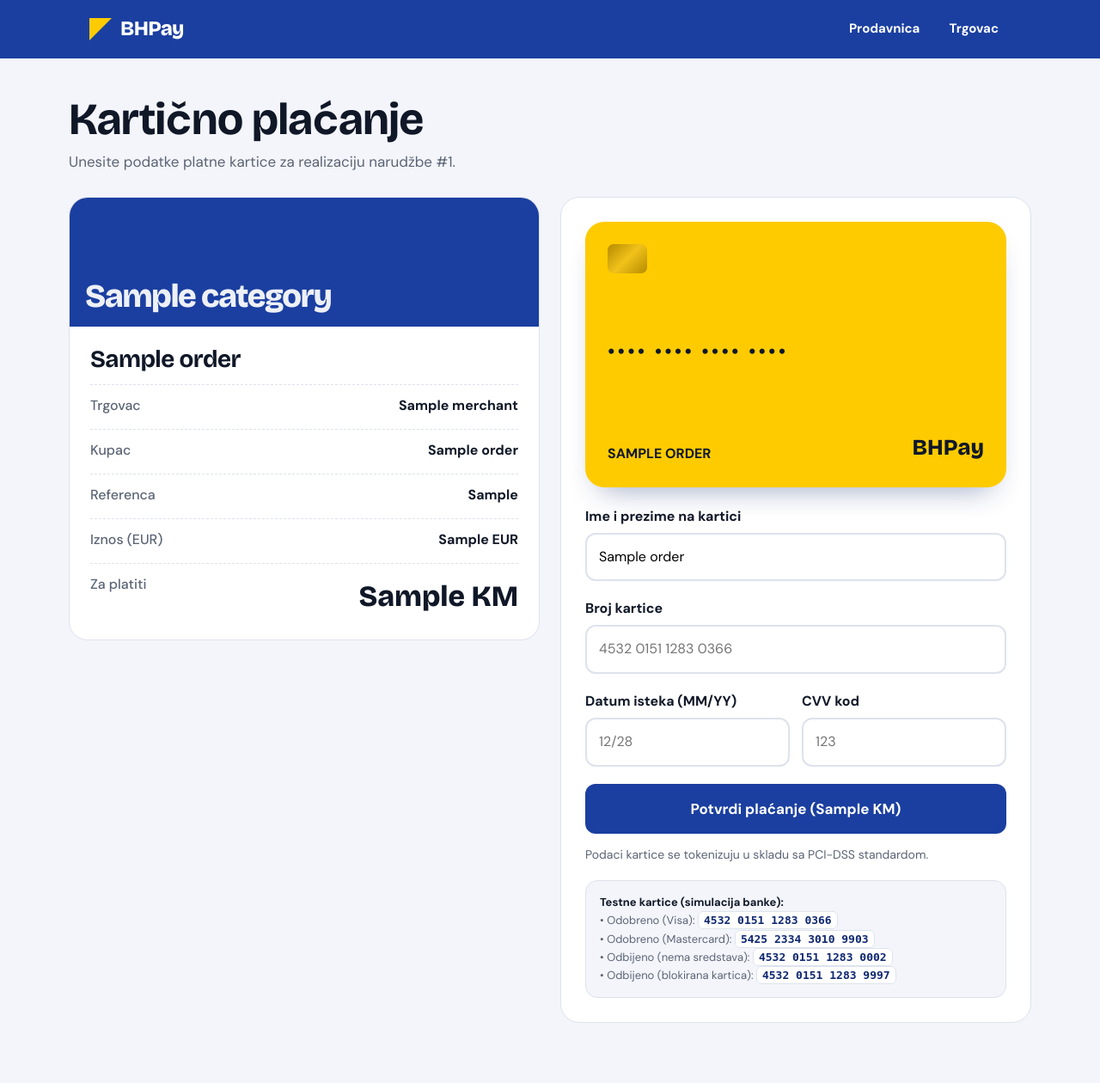
After one commit to University-of-Zenica/EP2627-Tim4, a Spring app: template src/main/resources/templates/payment-gateway.html in a window 1280 px wide. The commit adds this page. Shown: the whole page at 86% size. Run offline with Thymeleaf, Linux system fonts and the light colour scheme; the template is opened without the code that fills it: most values are stand-ins (such as "Sample title", 1, 10 or a date in 2020); data that the repository does not hold is empty.

Commit message:
Implementiran BHPay Payment Gateway servis, 3D Secure provjera i ekrani za plaćanje

```diff
--- /dev/null
+++ b/src/main/resources/templates/payment-gateway.html
@@ -0,0 +1,162 @@
+<!DOCTYPE html>
+<html lang="bs" xmlns:th="http://www.thymeleaf.org">
+<head>
+    <meta charset="UTF-8">
+    <meta name="viewport" content="width=device-width, initial-scale=1">
+    <link rel="preconnect" href="https://fonts.googleapis.com">
+    <link href="https://fonts.googleapis.com/css2?family=Bricolage+Grotesque:wght@700;800&family=DM+Sans:wght@400;500;700&display=swap" rel="stylesheet">
+    <style th:replace="~{fragments/style :: css}"></style>
+    <style>
+        /* Prilagodba kartice i password polja za formu plaćanja */
+        .pay-card.flat {
+            transform: none;
+            animation: none;
+            margin: 0 auto 22px;
+            max-width: 100%;
+            box-shadow: 0 18px 34px -18px rgba(15, 40, 112, .45);
+        }
+        input[type=password] {
+            width: 100%;
+            font: inherit;
+            padding: 14px;
+            border: 2px solid var(--line);
+            border-radius: 12px;
+            margin-bottom: 20px;
+            background: var(--white);
+        }
+        .row-2 {
+            display: grid;
+            grid-template-columns: 1fr 1fr;
+            gap: 14px;
+        }
+        .alert-err {
+            background: #FEE2E2;
+            color: #991B1B;
+            border: 1px solid #FCA5A5;
+            padding: 14px 16px;
+            border-radius: 12px;
+            margin-bottom: 20px;
+            font-size: 14px;
+            font-weight: 600;
+        }
+        .test-box {
+            margin-top: 18px;
+            padding: 14px 16px;
+            background: var(--paper);
+            border: 1px solid var(--line);
+            border-radius: 14px;
+            font-size: 13px;
+            color: var(--muted);
+            line-height: 1.65;
+        }
+        .test-box strong { color: var(--ink); }
+        .test-box code {
+            background: var(--white);
+            border: 1px solid var(--line);
+            padding: 2px 6px;
+            border-radius: 6px;
+            font-weight: 700;
+            color: var(--blue-deep);
+        }
+    </style>
+    <title>Sigurno kartično plaćanje - BHPay</title>
+</head>
+<body>
+<header class="topbar"><div class="wrap">
+    <a class="logo" href="/"><i></i>BHPay</a>
+    <nav class="nav"><a href="/">Prodavnica</a><a href="/admin/orders">Trgovac</a></nav>
+</div></header>
+
+<main class="wrap page">
+    <h1>Kartično plaćanje</h1>
+    <p class="lead">Unesite podatke platne kartice za realizaciju narudžbe #<span th:text="${order.id}">1</span>.</p>
+
+    <div class="checkout">
+        <section class="panel summary" th:attr="data-cat=${order.product.category}">
+            <div class="tile-top"><span th:text="${order.product.category}">Kategorija</span></div>
+            <div class="inner">
+                <h2 th:text="${order.productName}">Proizvod</h2>
+                <div class="line"><span>Trgovac</span><span th:text="${order.merchant.name}">Trgovac</span></div>
+                <div class="line"><span>Kupac</span><span th:text="${order.customerName}">Kupac</span></div>
+                <div class="line"><span>Referenca</span><span th:text="${tx.transactionReference}">BHP-0000</span></div>
+                <div class="line"><span>Iznos (EUR)</span><span><span th:text="${tx.amountEur}">0.00</span> EUR</span></div>
+                <div class="line"><span>Za platiti</span><span class="total"><span th:text="${tx.amountBam}">0.00</span> KM</span></div>
+            </div>
+        </section>
+
+        <section class="panel">
+            <div th:if="${error}" class="alert-err" th:text="${error}">Poruka o grešci</div>
+
+            <div class="pay-card flat" aria-hidden="true">
+                <div class="chip-ic"></div>
+                <div class="num" id="previewNum">•••• •••• •••• ••••</div>
+                <div class="row">
+                    <span id="previewName" th:text="${#strings.toUpperCase(order.customerName)}">IME I PREZIME</span>
+                    <span class="brand" id="previewBrand">BHPay</span>
+                </div>
+            </div>
+
+            <form action="/gateway/submit-card" method="POST">
+                <input type="hidden" name="txRef" th:value="${tx.transactionReference}" />
+
+                <label for="cardHolderName">Ime i prezime na kartici</label>
+                <input id="cardHolderName" type="text" name="cardHolderName" required th:value="${order.customerName}" />
+
+                <label for="cardNumber">Broj kartice</label>
+                <input id="cardNumber" type="text" name="cardNumber" maxlength="19" required placeholder="4532 0151 1283 0366" autocomplete="off" />
+
+                <div class="row-2">
+                    <div>
+                        <label for="expiryDate">Datum isteka (MM/YY)</label>
+                        <input id="expiryDate" type="text" name="expiryDate" maxlength="5" required placeholder="12/28" />
+                    </div>
+                    <div>
+                        <label for="cvv">CVV kod</label>
+                        <input id="cvv" type="password" name="cvv" maxlength="4" required placeholder="123" />
+                    </div>
+                </div>
+
+                <button type="submit" class="btn block">Potvrdi plaćanje (<span th:text="${tx.amountBam}">0.00</span> KM)</button>
+                <p class="note">Podaci kartice se tokenizuju u skladu sa PCI-DSS standardom.</p>
+            </form>
+
+            <div class="test-box">
+                <strong>Testne kartice (simulacija banke):</strong><br>
+                • Odobreno (Visa): <code>4532 0151 1283 0366</code><br>
+                • Odobreno (Mastercard): <code>5425 2334 3010 9903</code><br>
+                • Odbijeno (nema sredstava): <code>4532 0151 1283 0002</code><br>
+                • Odbijeno (blokirana kartica): <code>4532 0151 1283 9997</code>
+            </div>
+        </section>
+    </div>
+</main>
+
+<script>
+    const numInput = document.getElementById('cardNumber');
+    const nameInput = document.getElementById('cardHolderName');
+    const expInput = document.getElementById('expiryDate');
+    const previewNum = document.getElementById('previewNum');
+    const previewName = document.getElementById('previewName');
+    const previewBrand = document.getElementById('previewBrand');
+
+    numInput.addEventListener('input', function (e) {
+        let v = e.target.value.replace(/\D/g, '').substring(0, 16);
+        e.target.value = v.replace(/(.{4})/g, '$1 ').trim();
+        previewNum.textContent = e.target.value || '•••• •••• •••• ••••';
+        if (v.startsWith('4')) previewBrand.textContent = 'VISA';
+        else if (/^5[1-5]/.test(v) || /^2[2-7]/.test(v)) previewBrand.textContent = 'MASTERCARD';
+        else previewBrand.textContent = 'BHPay';
+    });
+
+    nameInput.addEventListener('input', function (e) {
+        previewName.textContent = e.target.value.toUpperCase() || 'IME I PREZIME';
+    });
+
+    expInput.addEventListener('input', function (e) {
+        let v = e.target.value.replace(/\D/g, '').substring(0, 4);
+        if (v.length >= 3) v = v.substring(0, 2) + '/' + v.substring(2);
+        e.target.value = v;
+    });
+</script>
+</body>
+</html>
```
Also changed, not shown: src/main/java/com/example/bhpay/controller/CheckoutController.java (+16 -10 lines), src/main/java/com/example/bhpay/controller/PaymentGatewayController.java (added, +100 -0 lines), src/main/java/com/example/bhpay/service/PaymentGatewayService.java (added, +179 -0 lines), src/main/resources/templates/payment-3ds.html (added, +69 -0 lines), src/main/resources/templates/payment-declined.html (added, +48 -0 lines), src/main/resources/templates/success.html (+13 -1 lines).
